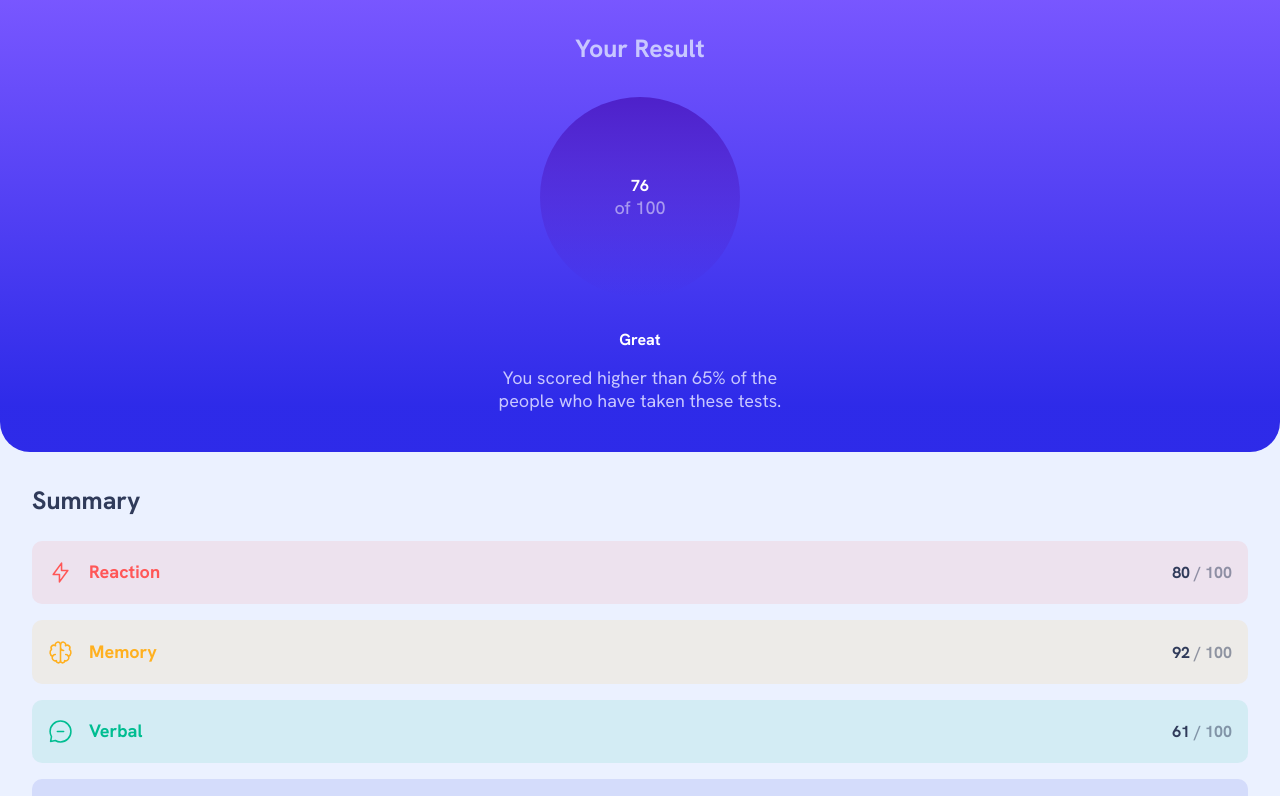
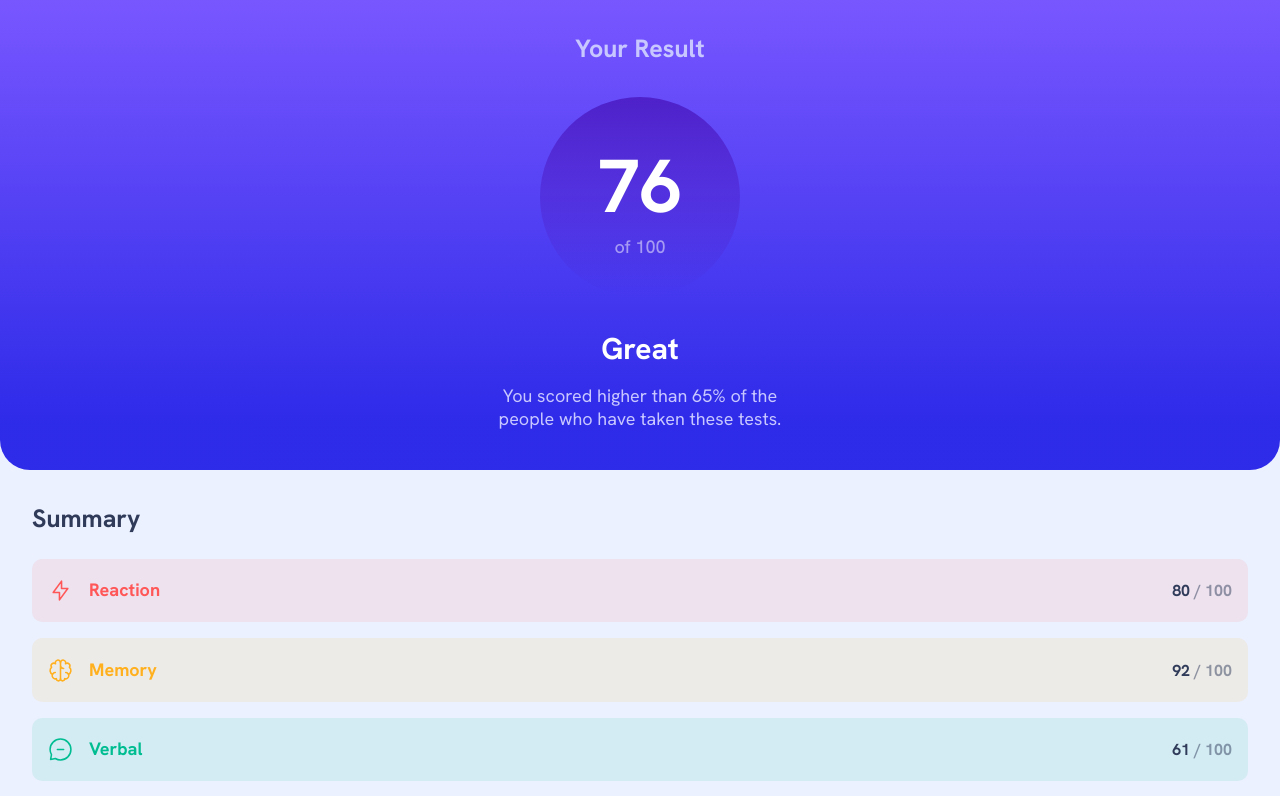
Before and after one commit to f29pereira/results-summary-component, a Next.js app: page / in a window 1280 px wide. Shown: the top 796 px of the page. Built offline with nearby package versions, Linux system fonts and the light colour scheme.

Commit message:
feat: Update globals.css with font sizes
- Add 30px and 75px font sizes

```diff
--- a/src/app/globals.css
+++ b/src/app/globals.css
@@ -20,7 +20,9 @@ Global CSS styles
   --font-size-18: 1.125rem; /*18px*/
   --font-size-20: 1.25rem; /*20px*/
   --font-size-25: 1.5625rem; /*25px*/
+  --font-size-30: 1.875rem; /*30px*/
   --font-size-60: 3.75rem; /*60px*/
+  --font-size-75: 4.6875rem; /*75px*/
 
   /*Border*/
   --border-radius-10: 10px;
```
